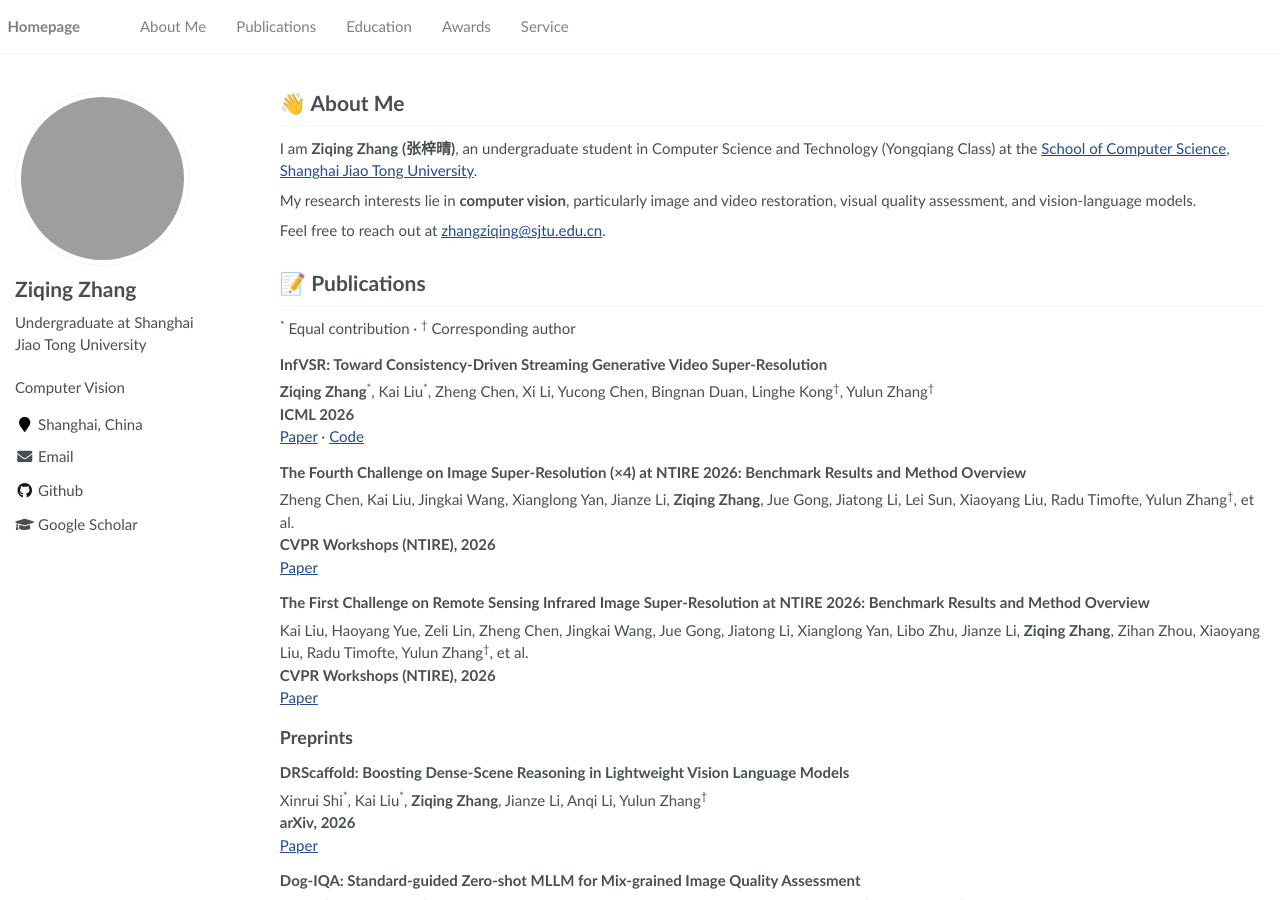
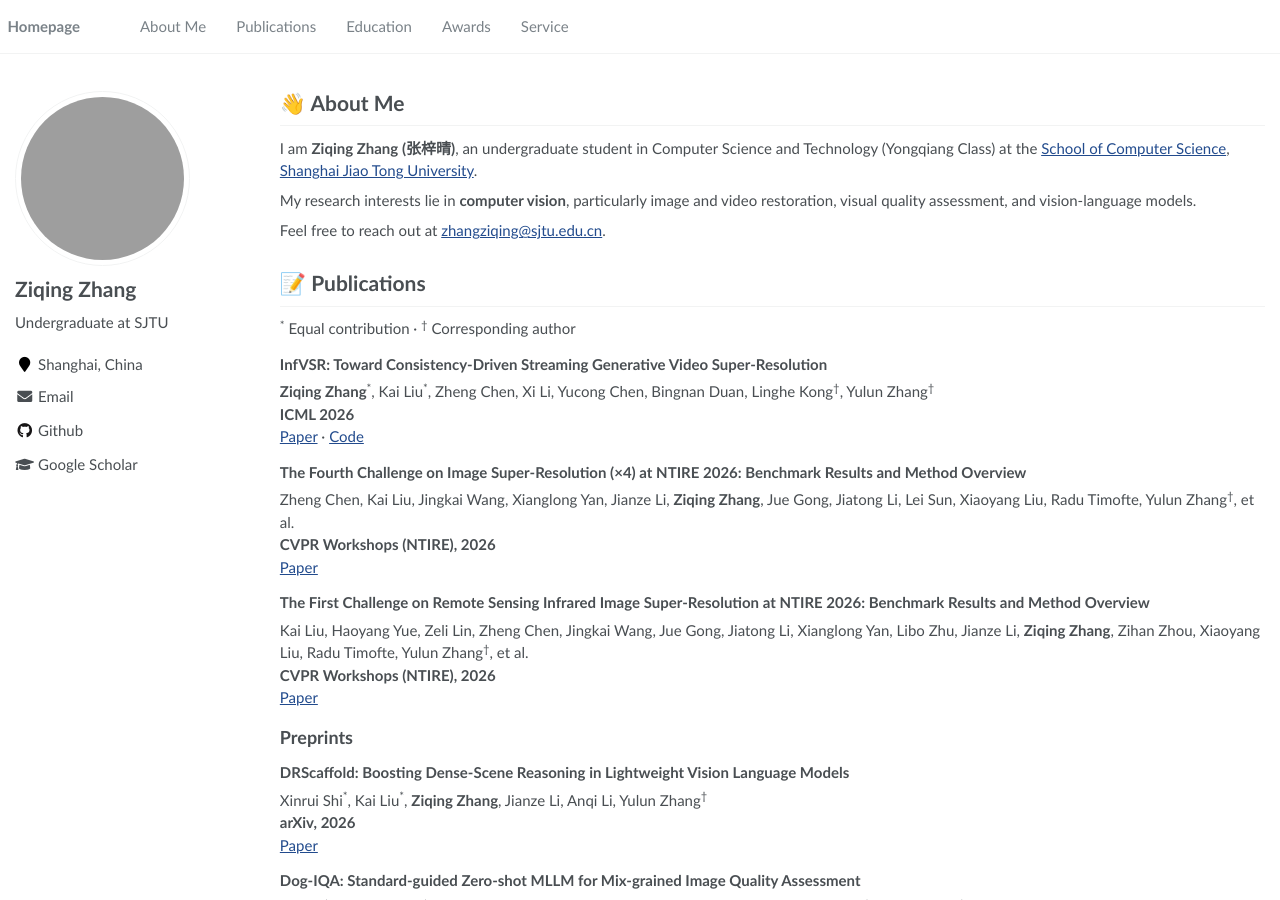
Before and after one commit to zzqingz/zzqingz.github.io, a Jekyll site: the page built from _pages/about.md, in a window 1280 px wide and 900 px high. Built offline with Jekyll 4.4.1, drawn with Linux system fonts in a browser that asks for light colours; grey boxes are pictures that could not be loaded.

Commit message:
Simplify sidebar affiliation and remove research label

```diff
--- a/_config.yml
+++ b/_config.yml
@@ -23,7 +23,7 @@ baidu_site_verification  :  # get baidu_site_verification from https://ziyuan.ba
 author:
   name             : "Ziqing Zhang"
   avatar           : "https://avatars.githubusercontent.com/u/165803582?s=460&v=4"
-  bio              : "Undergraduate at Shanghai Jiao Tong University"
+  bio              : "Undergraduate at SJTU"
   location         : "Shanghai, China"
   employer         :
   pubmed           :
--- a/_includes/author-profile.html
+++ b/_includes/author-profile.html
@@ -19,9 +19,7 @@
   <div class="author__urls-wrapper">
     <!-- <button class="btn btn--inverse">More Info & Contact</button> -->
     <ul class="author__urls social-icons">
-      {% if site.description %}
-        <li><div style="white-space: normal; margin-bottom: 1em;">{{ site.description }}</div></li>
-      {% endif %}
+
       {% if author.location %}
         <li><i class="fa fa-fw fa-map-marker" aria-hidden="true"></i> {{ author.location }}</li>
       {% endif %}
```
